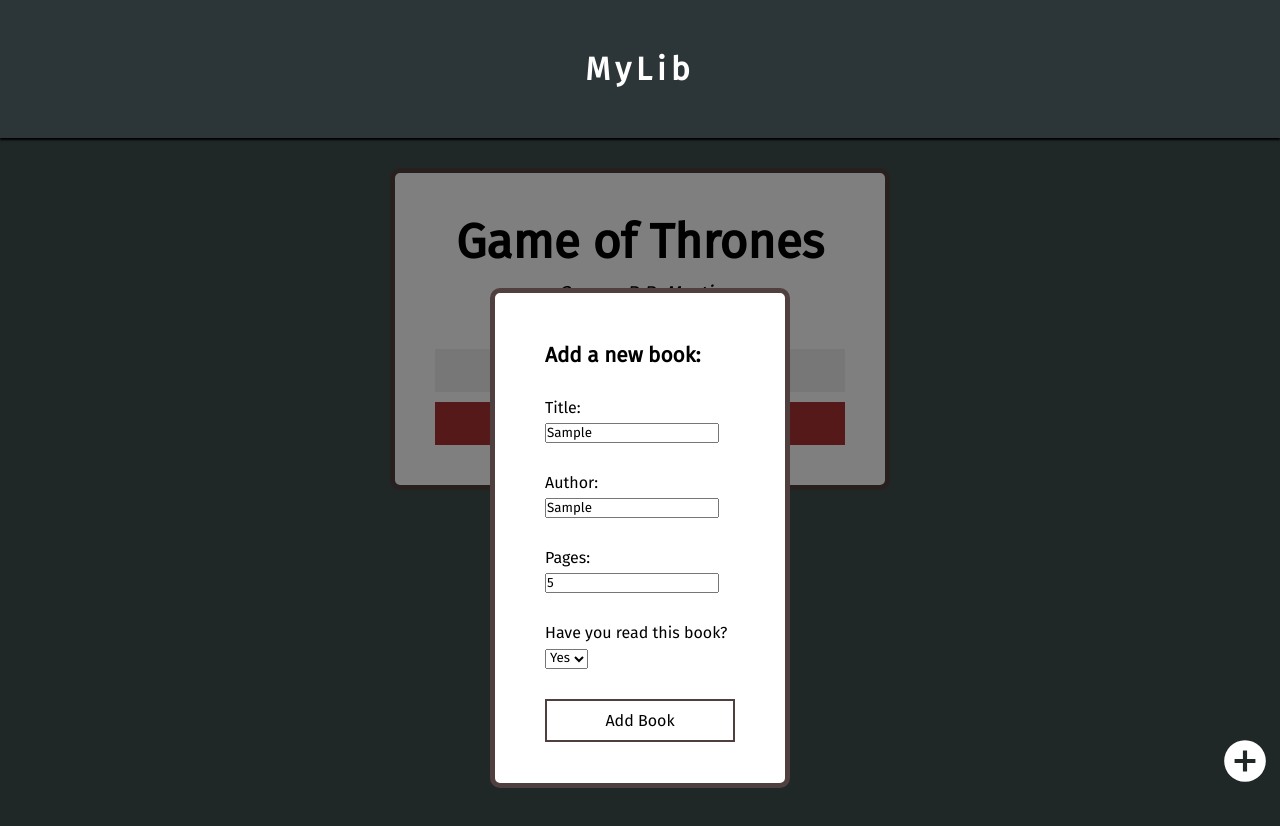
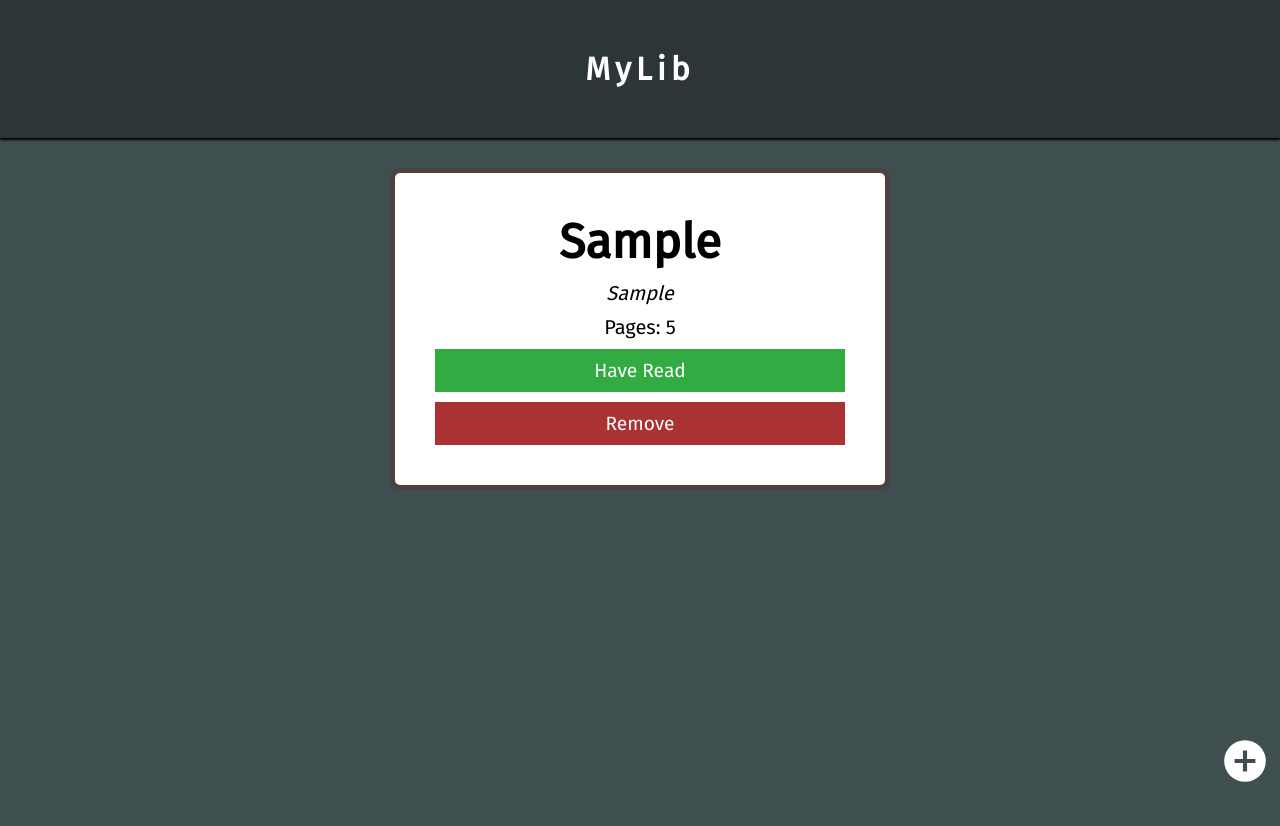
Before and after one commit to KunalP99/library, a plain HTML site: page index.html in a window 1280 px wide. Both pictures are taken after typing "Sample", "Sample", "5" into the empty fields and a click on the button "Add Book". Drawn offline with Linux system fonts and the light colour scheme.

Commit message:
Cards are succesfully added to the page when created with the form

```diff
--- a/app.js
+++ b/app.js
@@ -25,7 +25,17 @@ window.onclick = (e) => {
     }
 };
 
-addBookBtn.addEventListener('click', () => {
+addBookBtn.addEventListener('click', () => addBookToLibrary());
+
+// Creates an object with the parameters set whenever called
+ function Book(title, author, pages, hasRead) {
+    this.title = title;
+    this.author = author;
+    this.pages = pages;
+    this.hasRead = hasRead;
+}
+
+const addBookToLibrary = () => {
     let titleValue = document.getElementById('title').value;
     let authorValue = document.getElementById('author').value;
     let pagesValue = document.getElementById('pages').value;
@@ -40,30 +50,65 @@ addBookBtn.addEventListener('click', () => {
         pagesInput = pagesValue;
         hasReadInput = document.getElementById('hasRead').value;
 
+        // Changes the value for hasReadInput
+        switch(hasReadInput) {
+            case 'yes':
+                hasReadInput = 'Have Read';
+                break;
+            case 'no':
+                hasReadInput = 'Have Not Read';
+                break;
+        }
+
         // Creating a Book object using a constructor, adding the object into the myLibrary array
         let book = new Book (titleInput, authorInput, pagesInput, hasReadInput);
         myLibrary.push(book);
 
         // Pass the myLibrary array into a function that will display the book
         displayBook(myLibrary);
+
+        // Empty the input fields and close modal once this button is clicked
+        modalOverlay.style.visibility = "hidden";
+        form.reset();
     }
-
-    // Empty the input fields and close modal once this button is clicked only if there values in the input fields
-});
+};
 
 const displayBook = (libArray) => {
-    // DOM Manipulation
-    console.log(libArray);
+    let cardDiv = document.createElement('div');
+    let titleText = document.createElement('h3');
+    let authorText = document.createElement('p');
+    let pagesText = document.createElement('p');
+    let hasReadBtn = document.createElement('button');
+    let removeBtn = document.createElement('button');
+
+    removeBtn.innerText = 'Remove';
+
+    // Add classes to the relevant elements
+    cardDiv.classList.add('card');
+    authorText.classList.add('author');
+    hasReadBtn.classList.add('card-btn', 'card-read-btn');
+    removeBtn.classList.add('card-btn', 'card-close-btn');
+
+    for (let i = 0; i < libArray.length; i++) {
+        titleText.textContent = libArray[i].title;
+        authorText.textContent = libArray[i].author;
+        pagesText.textContent = `Pages: ${libArray[i].pages}`;
+
+        if (libArray[i].hasRead === 'Have Read') {
+            hasReadBtn.classList.add('has-read-btn');
+        } else {
+            hasReadBtn.classList.add('has-not-read-btn');
+        }
+
+        hasReadBtn.innerText = libArray[i].hasRead;
+    }
+    hasReadChange(hasReadBtn.innerText, hasReadBtn);
+    cardDiv.append(titleText, authorText, pagesText, hasReadBtn, removeBtn);
+    cardsContainer.appendChild(cardDiv);
 }
 
- function Book(title, author, pages, hasRead) {
-    this.title = title;
-    this.author = author;
-    this.pages = pages;
-    this.hasRead = hasRead;
+const hasReadChange = (hasReadValue, hasReadBtn) => {
+    hasReadBtn.addEventListener('click', () => {
+        console.log('click');
+    });
 }
-
-const addBookToLibrary = () => {
-    // Form Data
-    return Array.from(document.querySelectorAll('#book-form input')).reduce((acc, input) => ({ ...acc, [input.id] : input.value }), {});
-};
--- a/index.html
+++ b/index.html
@@ -41,15 +41,7 @@
 
             <!-- MAIN CONTENT -->
             <div class="content-container">
-                <div class="cards-container">
-                    <div class="card">
-                        <h3>Game of Thrones</h3>
-                        <p class="author">George R.R. Martin</p>
-                        <p>Pages: 694</p>
-                        <button class="card-btn card-read-btn">Have Not Read</button>
-                        <button class="card-btn card-close-btn">Remove</button>
-                    </div>
-                </div>
+                <div class="cards-container"></div>
             </div>
     </div>
 
```
